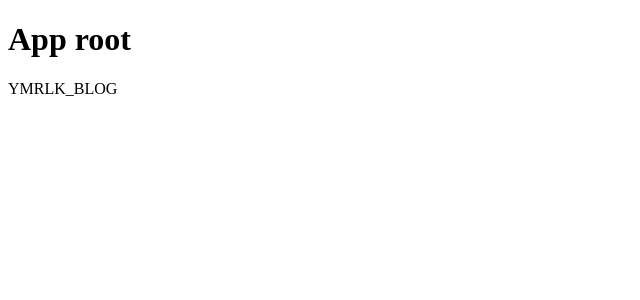
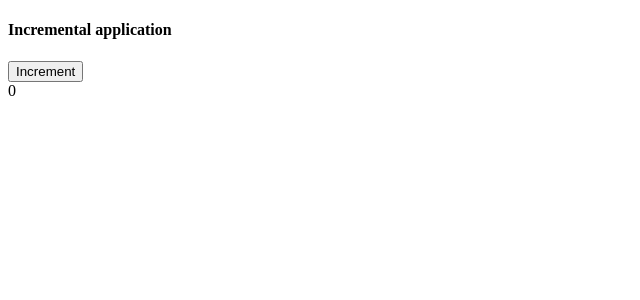
Before and after one commit to yura-moryliak/ymrlk-blog, an Angular app: page / in a window 1280 px wide. Shown: the top 300 px of the page, without its empty margins (0-640 px from the left). Built offline with nearby package versions, Linux system fonts and the light colour scheme.

Commit message:
Dummy commit before real development

```diff
--- a/src/app/app.component.html
+++ b/src/app/app.component.html
@@ -1,5 +1,8 @@
 <div class="container">
-  <h1>App root</h1>
 
-  <span>{{ title }}</span>
+  <h4>Incremental application</h4>
+
+  <button (click)="count()">Increment</button>
+  <div>{{ counter() }}</div>
+
 </div>
--- a/src/app/app.component.ts
+++ b/src/app/app.component.ts
@@ -1,6 +1,7 @@
-import {Component} from '@angular/core';
+import {Component, signal, WritableSignal} from '@angular/core';
 import {CommonModule} from '@angular/common';
 import {RouterOutlet} from '@angular/router';
+import {count} from "rxjs";
 
 @Component({
   selector: 'app-root',
@@ -11,6 +12,9 @@ import {RouterOutlet} from '@angular/router';
 })
 export class AppComponent {
 
-  title = 'YMRLK_BLOG';
+  counter: WritableSignal<number> = signal(0);
 
+  count() {
+    this.counter.set(this.counter() + 1);
+  }
 }
```
